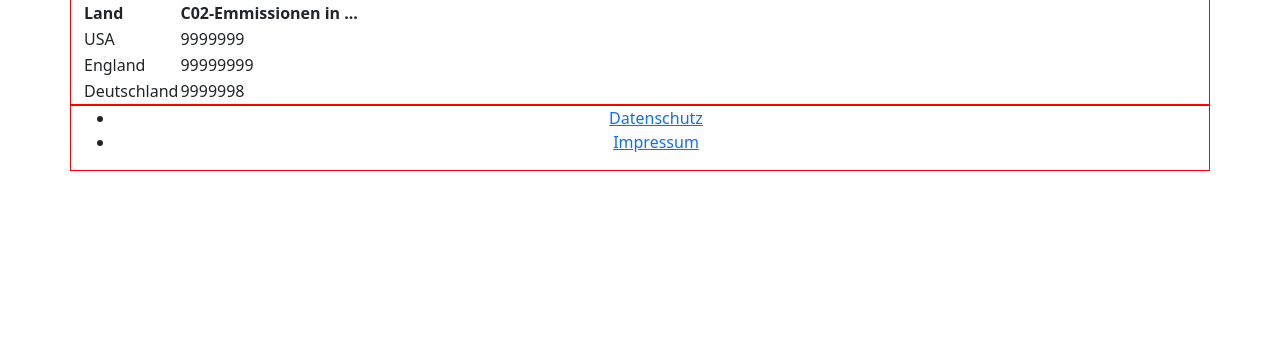
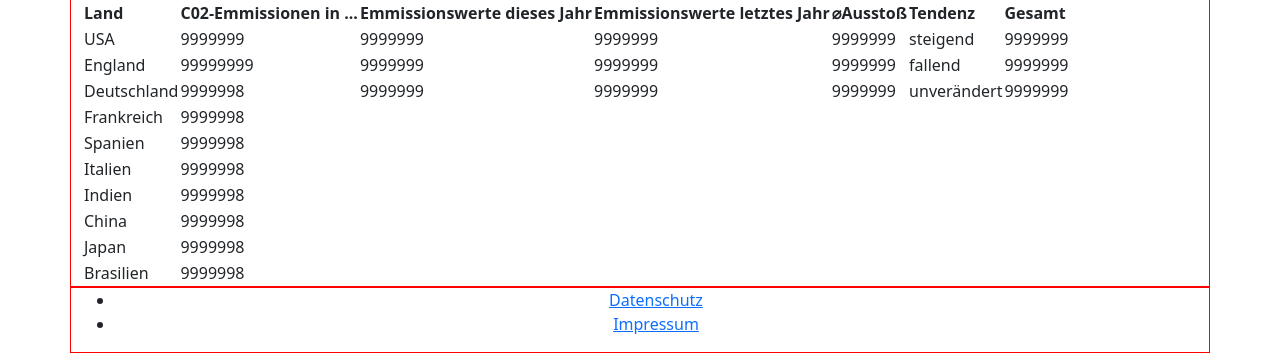
Before and after one commit to favjsz/IPWA01-01, a plain HTML site: page index.html in a window 1280 px wide. Shown: the part 641-994 px from the top of the page. Before the commit the page ends 812 px from the top, so only its background shows below. Drawn offline with nearby package versions, Linux system fonts and the light colour scheme.

Commit message:
[index.html] -  added new table rows and columns. Navigation renamed and new logo added.

```diff
--- a/index.html
+++ b/index.html
@@ -1,7 +1,11 @@
 <!DOCTYPE html>
 <html lang="de">
     <head>
+        <meta name="viewport" content="width=device-width, initial-scale=1.0">
+        <!--Titel und Logo der Webseite-->
         <title>CO²-Footprint</title>
+        <link rel="icon" type="jpg" href="favicon.jpg" />
+
         <link rel="stylesheet" href="https://cdn.jsdelivr.net/npm/bootstrap@5.2/dist/css/bootstrap.min.css">
     </head>
     <header>
@@ -33,9 +37,9 @@
                         <nav class="navigation">
                             <ul>
                                 <li><a href="home.html">Übersicht</a></li>
-                                <li><a href="services.html">Unsere Leistungen</a></li>
-                                <li><a href="products.html">Unsere Produkte</a></li>
-                                <li><a href="prices.html">Unsere Preise</a></li>
+                                <li><a href="country.html">C02-Emmissionen nach Land</a></li>
+                                <li><a href="company.html">C02-Emmissionen nach Firma</a></li>
+                                <li><a href="donate.html">Fürs Klima spenden</a></li>
                                 <li><a href="about.html">Über uns</a></li>
                             </ul>
                         </nav>
@@ -44,7 +48,7 @@
                         <section div class="content">
                             <h1>Willkommen auf CO²-Footprint</h1>
                             <p>
-                                Hier können sie Informationen zu Emmissionswerten der einzelnen Länder einholen.
+                                Hier können sie Informationen zu Emmissionswerten von Ländern und Unternehmen einholen.
                             </p>
                             <h2>
                                 Lorem ipsum dolor sit amet consectetur adipisicing elit.
@@ -66,19 +70,67 @@
                                 <tr>
                                     <th>Land</th>
                                     <th>C02-Emmissionen in ...</th>
+                                    <th>Emmissionswerte dieses Jahr</th>
+                                    <th>Emmissionswerte letztes Jahr</th>
+                                    <th>⌀Ausstoß</th>
+                                    <th>Tendenz</th>
+                                    <th>Gesamt</th>
                                 </tr>
                             </thead>
                             <tbody>
                                 <tr class="odd">
                                     <td>USA</td>
                                     <td> 9999999</td>
+                                    <td> 9999999</td>
+                                    <td> 9999999</td>
+                                    <td> 9999999</td>
+                                    <td> steigend</td>
+                                    <td> 9999999</td>
                                 </tr>
                                 <tr class="even">
                                     <td>England</td>
                                     <td>99999999</td>
+                                    <td> 9999999</td>
+                                    <td> 9999999</td>
+                                    <td> 9999999</td>
+                                    <td>fallend</td>
+                                    <td> 9999999</td>
                                 </tr>
                                 <tr class="even">
                                     <td>Deutschland</td>
+                                    <td>9999998</td>
+                                    <td> 9999999</td>
+                                    <td> 9999999</td>
+                                    <td> 9999999</td>
+                                    <td>unverändert</td>
+                                    <td> 9999999</td>
+                                </tr>
+                                <tr class="even">
+                                    <td>Frankreich</td>
+                                    <td>9999998</td>
+                                </tr>
+                                <tr class="even">
+                                    <td>Spanien</td>
+                                    <td>9999998</td>
+                                </tr>
+                                <tr class="even">
+                                    <td>Italien</td>
+                                    <td>9999998</td>
+                                </tr>
+                                <tr class="even">
+                                    <td>Indien</td>
+                                    <td>9999998</td>
+                                </tr>
+                                <tr class="even">
+                                    <td>China</td>
+                                    <td>9999998</td>
+                                </tr>
+                                <tr class="even">
+                                    <td>Japan</td>
+                                    <td>9999998</td>
+                                </tr>
+                                <tr class="even">
+                                    <td>Brasilien</td>
                                     <td>9999998</td>
                                 </tr>
                             </tbody>
```
Also changed, not shown: favicon.jpg (added).
